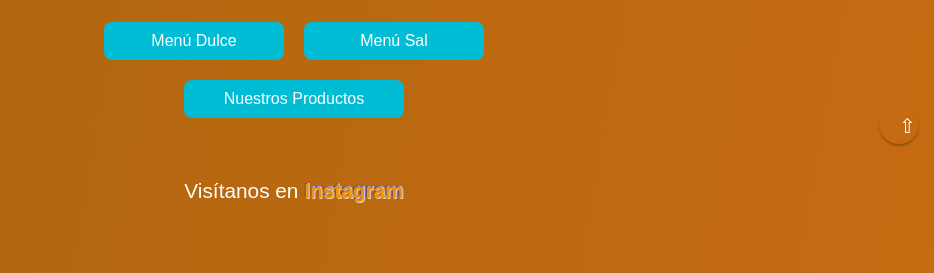
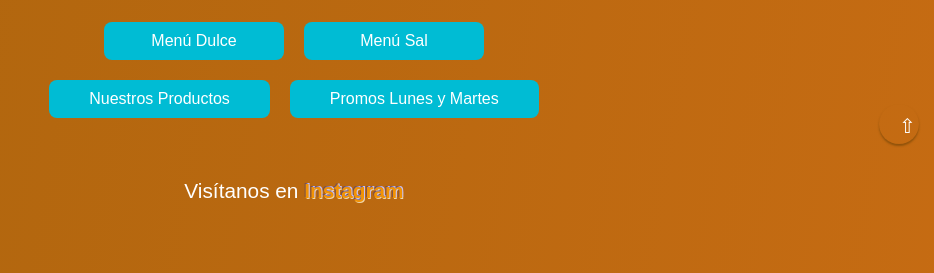
Before and after one commit to capicrepe/Capicrepes-bubbletea, a plain HTML site: page index.html in a window 1280 px wide. Shown: the part 636-909 px from the top of the page, without its empty margins (346-1280 px from the left). Drawn offline with Linux system fonts and the light colour scheme.

Commit message:
Add files via upload

```diff
--- a/index.html
+++ b/index.html
@@ -269,9 +269,13 @@
     <button onclick="mostrarMenu('sal')">Menú Sal</button>
   </div>
 
-  <div class="boton-nuestros-productos">
-    <button onclick="mostrarMenu('productos')">Nuestros Productos</button>
-  </div>
+ <div class="boton-nuestros-productos" style="display: flex; justify-content: center; flex-wrap: wrap; gap: 10px;">
+  <button onclick="mostrarMenu('productos')">Nuestros Productos</button>
+  <a href="https://capicrepe.github.io/LUNES-Y-MARTES/" target="_blank">
+    <button>Promos Lunes y Martes</button>
+  </a>
+</div>
+
 
   <div class="menus-container">
     <div id="menu-dulce" class="menu">
```
